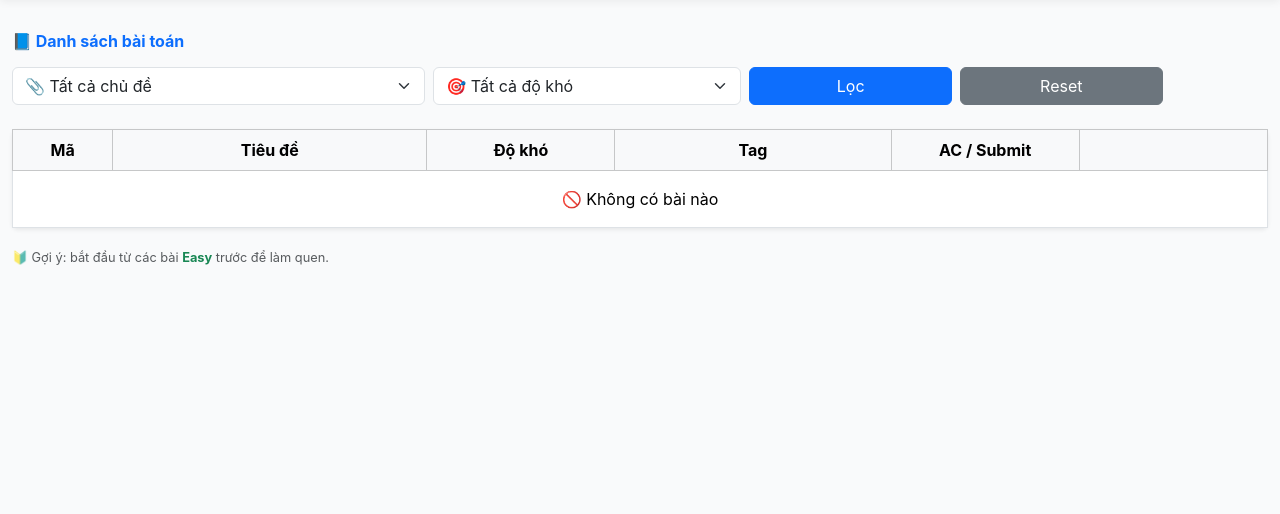
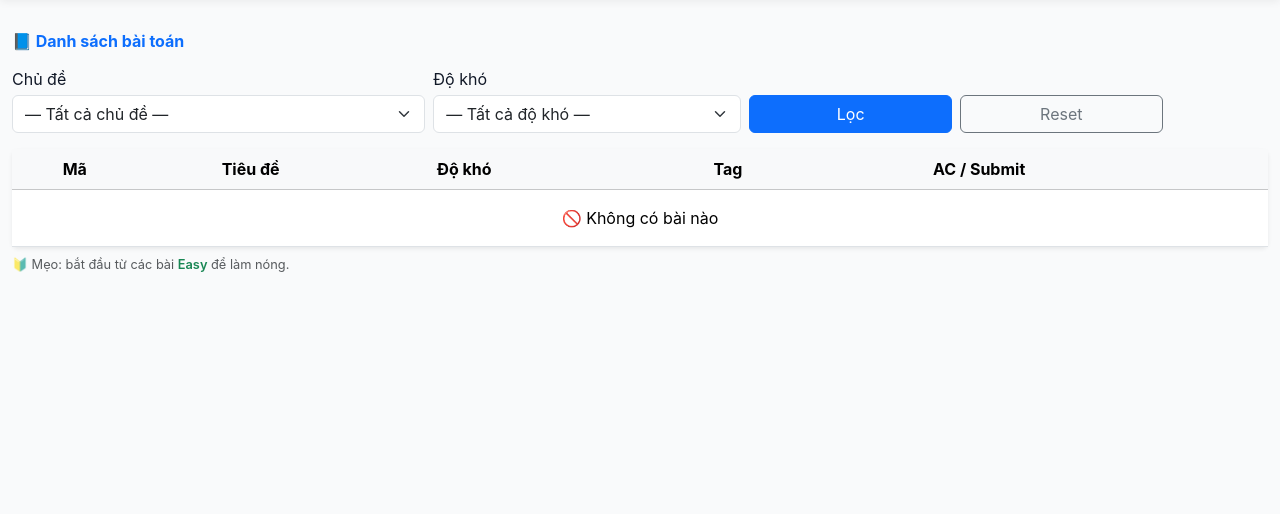
Before and after one commit to chiennt0109/tin247ctp, a Django app: page /problems/ in a window 1280 px wide. Shown: the part 56-570 px from the top of the page. Run offline with Django 5.2, Linux system fonts and the light colour scheme; data that the repository does not hold is empty; parts of the project's set-up code (start-up, migrations or seed data) failed here and were passed over; some libraries are stand-ins or nearby versions.

Commit message:
Update list.html

```diff
--- a/templates/problems/list.html
+++ b/templates/problems/list.html
@@ -6,26 +6,24 @@
 
   <h3 class="fw-bold text-primary mb-3">📘 Danh sách bài toán</h3>
 
-    <!-- 🔍 Bộ lọc -->
-    <form method="get" class="row g-2 mb-4">
+  <!-- Bộ lọc -->
+  <form method="get" class="row g-2 align-items-end mb-3">
     <div class="col-md-4">
+      <label class="form-label mb-1">Chủ đề</label>
       <select name="tag" class="form-select">
-                <option value="">📎 Tất cả chủ đề</option>
+        <option value="">— Tất cả chủ đề —</option>
         {% for tag in tags %}
-                <option value="{{ tag.slug }}" {% if selected_tag == tag.slug %}selected{% endif %}>
-                    {{ tag.name }}
-                </option>
+          <option value="{{ tag.slug }}" {% if selected_tag == tag.slug %}selected{% endif %}>{{ tag.name }}</option>
         {% endfor %}
       </select>
     </div>
 
     <div class="col-md-3">
+      <label class="form-label mb-1">Độ khó</label>
       <select name="difficulty" class="form-select">
-                <option value="">🎯 Tất cả độ khó</option>
+        <option value="">— Tất cả độ khó —</option>
         {% for d in difficulty_levels %}
-                <option value="{{ d }}" {% if selected_difficulty == d %}selected{% endif %}>
-                    {{ d }}
-                </option>
+          <option value="{{ d }}" {% if selected_difficulty == d %}selected{% endif %}>{{ d }}</option>
         {% endfor %}
       </select>
     </div>
@@ -33,58 +31,52 @@
     <div class="col-md-2">
       <button class="btn btn-primary w-100">Lọc</button>
     </div>
-
     <div class="col-md-2">
-            <a href="{% url 'problem_list' %}" class="btn btn-secondary w-100">Reset</a>
+      <a href="{% url 'problem_list' %}" class="btn btn-outline-secondary w-100">Reset</a>
     </div>
   </form>
 
-    <!-- 📝 Bảng bài toán -->
-    <table class="table table-hover table-bordered bg-white shadow-sm rounded">
+  <div class="card border-0 shadow-sm">
+    <div class="table-responsive">
+      <table class="table table-hover align-middle mb-0">
         <thead class="table-light">
           <tr class="text-center">
-                <th style="width:8%">Mã</th>
+            <th style="width:10%">Mã</th>
             <th>Tiêu đề</th>
-                <th style="width:15%">Độ khó</th>
-                <th style="width:22%">Tag</th>
-                <th style="width:15%">AC / Submit</th>
-                <th style="width:15%"></th>
+            <th style="width:16%">Độ khó</th>
+            <th style="width:26%">Tag</th>
+            <th style="width:14%">AC / Submit</th>
+            <th style="width:16%"></th>
           </tr>
         </thead>
-
         <tbody>
         {% for p in problems %}
           <tr>
-                <td class="text-center fw-bold">{{ p.code }}</td>
-
+            <td class="text-center fw-semibold text-secondary">{{ p.code }}</td>
             <td>
-                    <a href="{% url 'problem_detail' p.id %}" class="fw-bold text-decoration-none text-primary">
+              <a href="{% url 'problem_detail' p.id %}" class="text-decoration-none fw-semibold">
                 {{ p.title }}
               </a>
             </td>
-
             <td class="text-center">
               {% if p.difficulty == "Easy" %}
-                        🟢 Easy
+                <span class="badge rounded-pill text-bg-success">Easy</span>
               {% elif p.difficulty == "Medium" %}
-                        🟡 Medium
+                <span class="badge rounded-pill text-bg-warning">Medium</span>
               {% else %}
-                        🔴 Hard
+                <span class="badge rounded-pill text-bg-danger">Hard</span>
               {% endif %}
             </td>
-
             <td>
               {% for tag in p.tags.all %}
-                        <span class="badge text-bg-info">{{ tag.name }}</span>
-                    {% empty %}
-                        —
+                <span class="badge bg-info-subtle text-info-emphasis border border-info-subtle me-1">{{ tag.name }}</span>
+              {% empty %} —
               {% endfor %}
             </td>
-
             <td class="text-center">
-                    {{ p.ac_count }} / {{ p.submit_count }}
+              <span class="fw-semibold text-success">{{ p.ac_count }}</span>
+              <span class="text-muted">/ {{ p.submit_count }}</span>
             </td>
-
             <td class="text-center">
               <a class="btn btn-outline-primary btn-sm" href="{% url 'problem_detail' p.id %}">Xem</a>
               <a class="btn btn-success btn-sm" href="{% url 'submission_create' p.id %}">Gửi</a>
@@ -95,9 +87,12 @@
         {% endfor %}
         </tbody>
       </table>
+    </div>
+  </div>
 
-    <small class="text-muted">
-        🔰 Gợi ý: bắt đầu từ các bài <span class="fw-bold text-success">Easy</span> trước để làm quen.
+  <small class="text-muted d-block mt-2">
+    🔰 Mẹo: bắt đầu từ các bài <span class="fw-semibold text-success">Easy</span> để làm nóng.
   </small>
+
 </div>
 {% endblock %}
```
Lines whose indentation alone changed are shown as unchanged.
